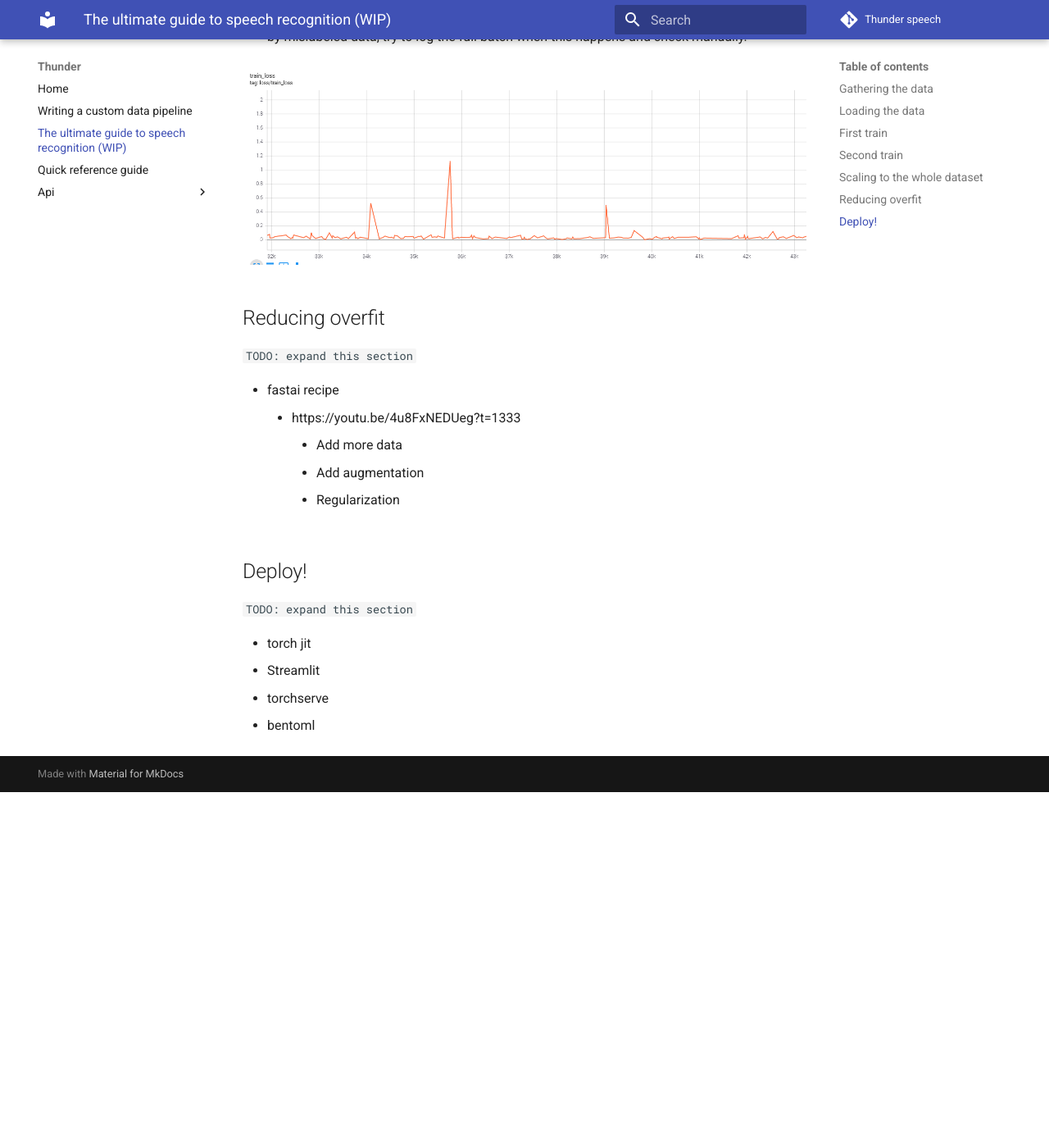
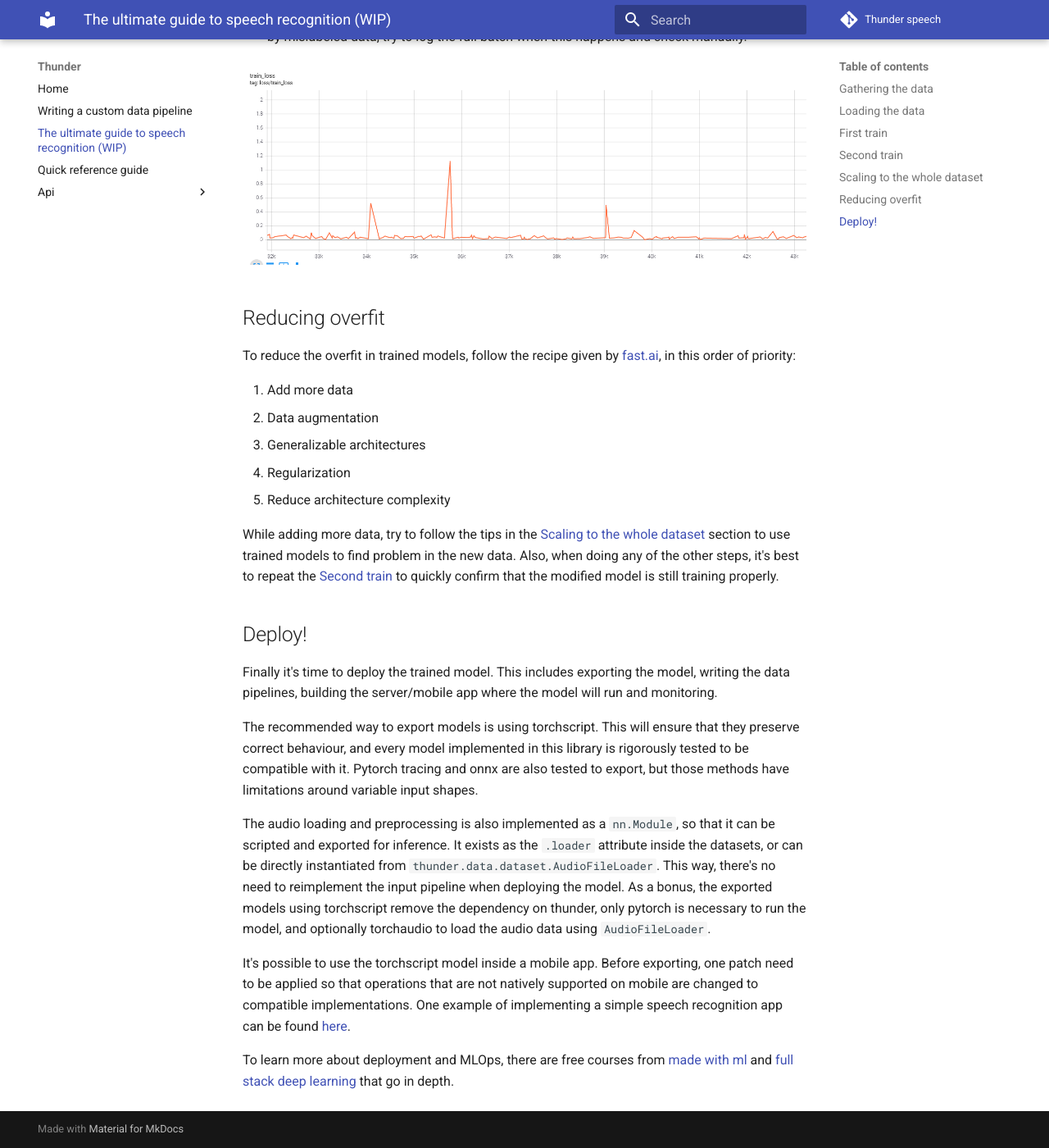
Before and after one commit to scart97/thunder-speech, an MkDocs documentation site: the page built from docs/Ultimate guide.md, in a window 1280 px wide and 1400 px high, scrolled down 6242 px. Shown: the whole window at 82% size. Built offline with MkDocs 1.6.1 and Material for MkDocs 9.7.7, drawn with Linux system fonts in a browser that asks for light colours; comment, search, counter and statistics services are not loaded; before the commit the page ends 7208 px from its top, so only the background shows below that.

Commit message:
docs(ultimate-guide): complete guide

```diff
--- a/docs/Ultimate guide.md
+++ b/docs/Ultimate guide.md
@@ -206,19 +206,34 @@ Some tips at this step:
 
 ## Reducing overfit
 
-`TODO: expand this section`
+To reduce the overfit in trained models, follow the recipe given by [fast.ai](https://youtu.be/4u8FxNEDUeg?t=1333), in this order of priority:
 
-* fastai recipe
-    * https://youtu.be/4u8FxNEDUeg?t=1333
-        * Add more data
-        * Add augmentation
-        * Regularization
+1. Add more data
+2. Data augmentation
+3. Generalizable architectures
+4. Regularization
+5. Reduce architecture complexity
+
+While adding more data, try to follow the tips in the [Scaling to the whole dataset](#scaling-to-the-whole-dataset) section to use trained models to find problem in the new data.
+Also, when doing any of the other steps, it's best to repeat the [Second train](#second-train) to quickly confirm that the modified model is still training properly.
 
 ## Deploy!
 
-`TODO: expand this section`
+Finally it's time to deploy the trained model.
+This includes exporting the model, writing the data pipelines, building the server/mobile app where the model will run and monitoring.
 
-* torch jit
-* Streamlit
-* torchserve
-* bentoml
+The recommended way to export models is using torchscript.
+This will ensure that they preserve correct behaviour, and every model implemented in this library is rigorously tested to be compatible with it.
+Pytorch tracing and onnx are also tested to export, but those methods have limitations around variable input shapes.
+
+The audio loading and preprocessing is also implemented as a `nn.Module`, so that it can be scripted and exported for inference.
+It exists as the `.loader` attribute inside the datasets, or can be directly instantiated from `thunder.data.dataset.AudioFileLoader`.
+This way, there's no need to reimplement the input pipeline when deploying the model.
+As a bonus, the exported models using torchscript remove the dependency on thunder, only pytorch is necessary to run the model, and optionally torchaudio to load the audio data using `AudioFileLoader`.
+
+
+It's possible to use the torchscript model inside a mobile app.
+Before exporting, one patch need to be applied so that operations that are not natively supported on mobile are changed to compatible implementations. One example of implementing a simple speech recognition app can be found [here](https://github.com/scart97/quartznet-android).
+
+
+To learn more about deployment and MLOps, there are free courses from [made with ml](https://madewithml.com/#mlops) and [full stack deep learning](https://fullstackdeeplearning.com/) that go in depth.
```
